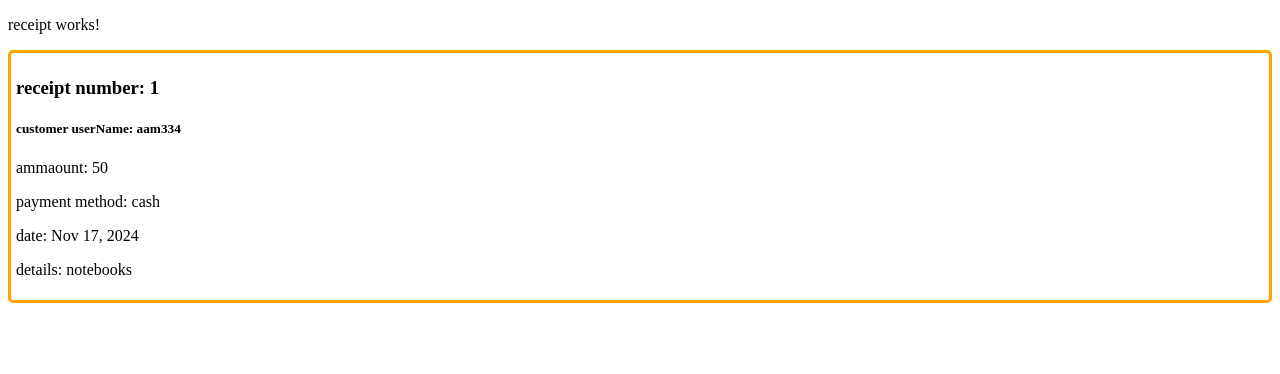
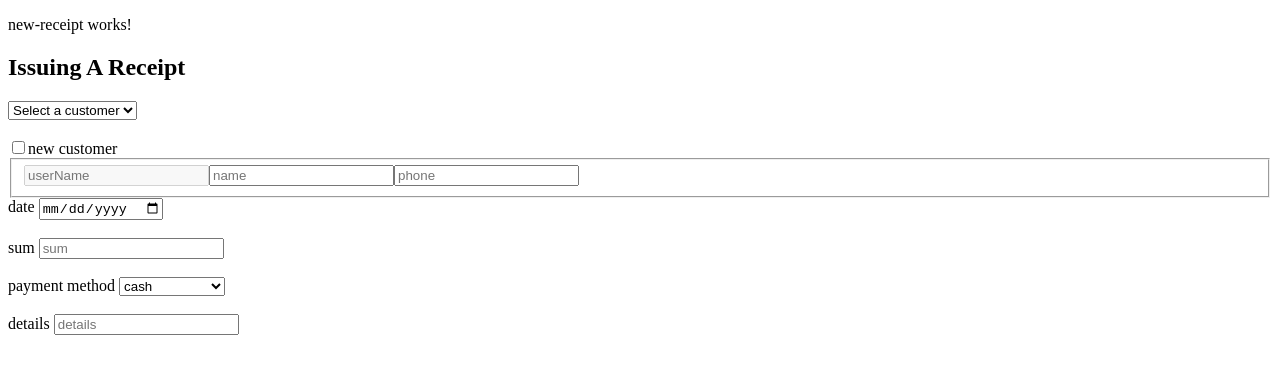
Before and after one commit to blue-sky-344/Custumer-Mennegment, an Angular app in the folder angular/: page / in a window 1280 px wide. Shown: the top 374 px of the page. Built offline with nearby package versions, Linux system fonts and the light colour scheme.

Commit message:
add basic form

```diff
--- a/angular/src/app/app.component.html
+++ b/angular/src/app/app.component.html
@@ -1,2 +1,2 @@
 <!--template-->
-<app-receipt [receipt]="listOfReceipts[0]"></app-receipt>
+<app-new-receipt></app-new-receipt>
--- a/angular/src/app/app.component.ts
+++ b/angular/src/app/app.component.ts
@@ -3,11 +3,12 @@ import { RouterOutlet } from '@angular/router';
 import { ReceiptComponent } from "./components/receipt/receipt.component";
 import { Receipt } from './modules/receipt.interface';
 import { paymentType } from './modules/enums';
+import { NewReceiptComponent } from "./components/new-receipt/new-receipt.component";
 
 @Component({
   selector: 'app-root',
   standalone: true,
-  imports: [RouterOutlet, ReceiptComponent],
+  imports: [ReceiptComponent, NewReceiptComponent],
   templateUrl: './app.component.html',
   styleUrl: './app.component.scss'
 })
--- /dev/null
+++ b/angular/src/app/components/new-receipt/new-receipt.component.html
@@ -0,0 +1,28 @@
+<p>new-receipt works!</p>
+<form novalidate>
+    <h2>Issuing A Receipt</h2>
+    <select  >
+        <option value="" disabled selected>Select a customer</option>
+        <option *ngFor="let customer of allCustomers">name: {{customer.useName}}</option>
+    </select>
+    <br>
+    <br>
+    <input type="checkbox" ><label>new customer</label>
+    <fieldset>
+        <input type="text"  [disabled]="!newCustomer" placeholder="userName" >
+        <input type="text" placeholder="name" >
+        <input type="text" placeholder="phone" >
+    </fieldset>
+    <label>date </label><input type="date">
+    <br><br>
+    <label>sum </label><input type="number" placeholder="sum" >
+    <br><br>
+    <label>payment method </label><select>
+        <option>cash</option>
+        <option>credir card</option>
+        <option>Bank Transfer</option>
+    </select>
+    <br><br>
+    <label>details </label><input type="text" placeholder="details" >
+
+</form>
--- /dev/null
+++ b/angular/src/app/components/new-receipt/new-receipt.component.ts
@@ -0,0 +1,22 @@
+import { Component, OnInit, NgModule} from '@angular/core';
+import { CommonModule } from '@angular/common';
+import { Customer } from '../../modules/receipt.interface';
+import { FormsModule } from '@angular/forms';
+import { FormGroup, FormControl, Validators,ValidationErrors ,ReactiveFormsModule} from '@angular/forms';
+@Component({
+  selector: 'app-new-receipt',
+  standalone: true,
+  imports: [CommonModule,FormsModule, ReactiveFormsModule],
+  templateUrl: './new-receipt.component.html',
+  styleUrl: './new-receipt.component.scss'
+})
+export class NewReceiptComponent implements OnInit {
+  constructor(){ }
+
+  ngOnInit(): void {
+
+  }
+
+  allCustomers!: Array<Customer>;
+  newCustomer=false;
+}
```
Also changed, not shown: angular/src/app/modules/receipt.interface.ts (+7 -0 lines), angular/src/app/components/new-receipt/new-receipt.component.scss (added), 1 other file (tests, documents, lock files or other folders).
